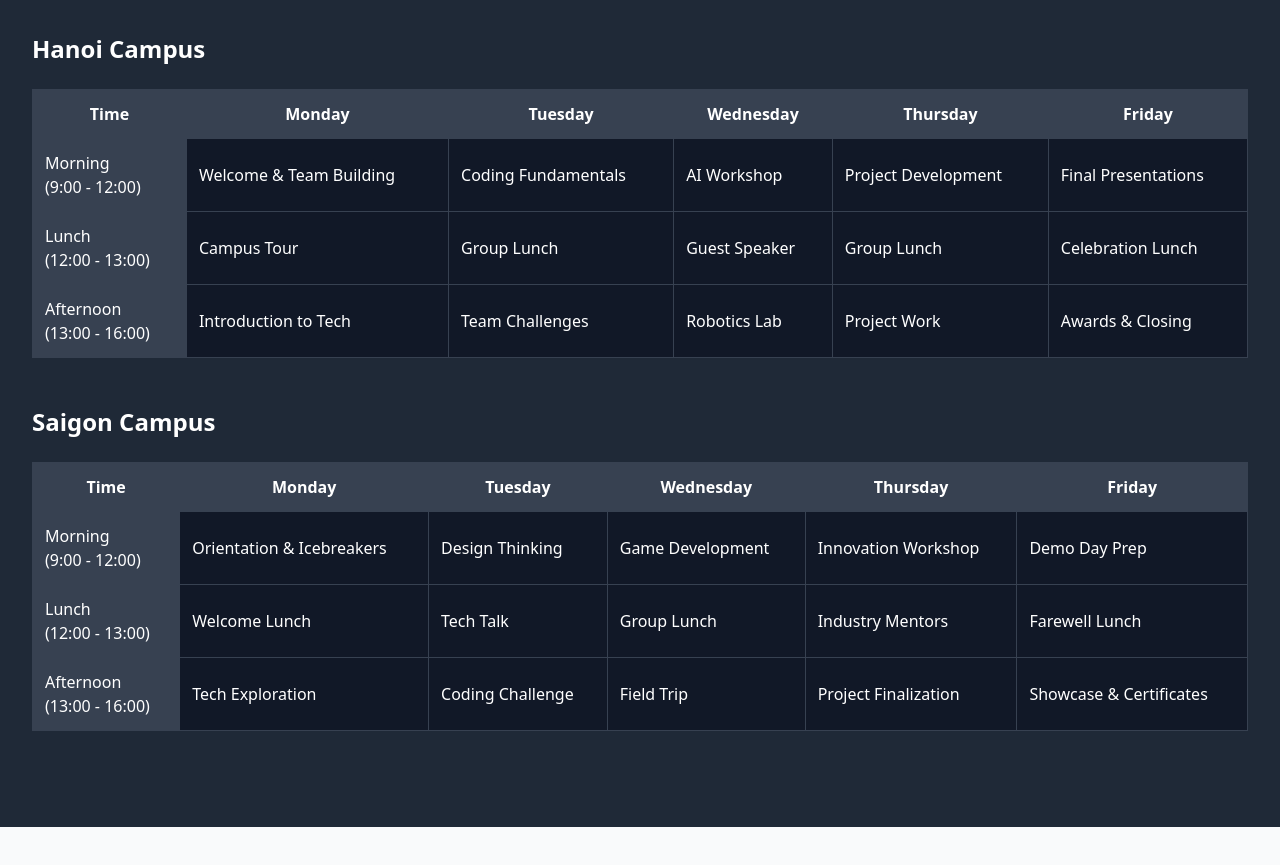
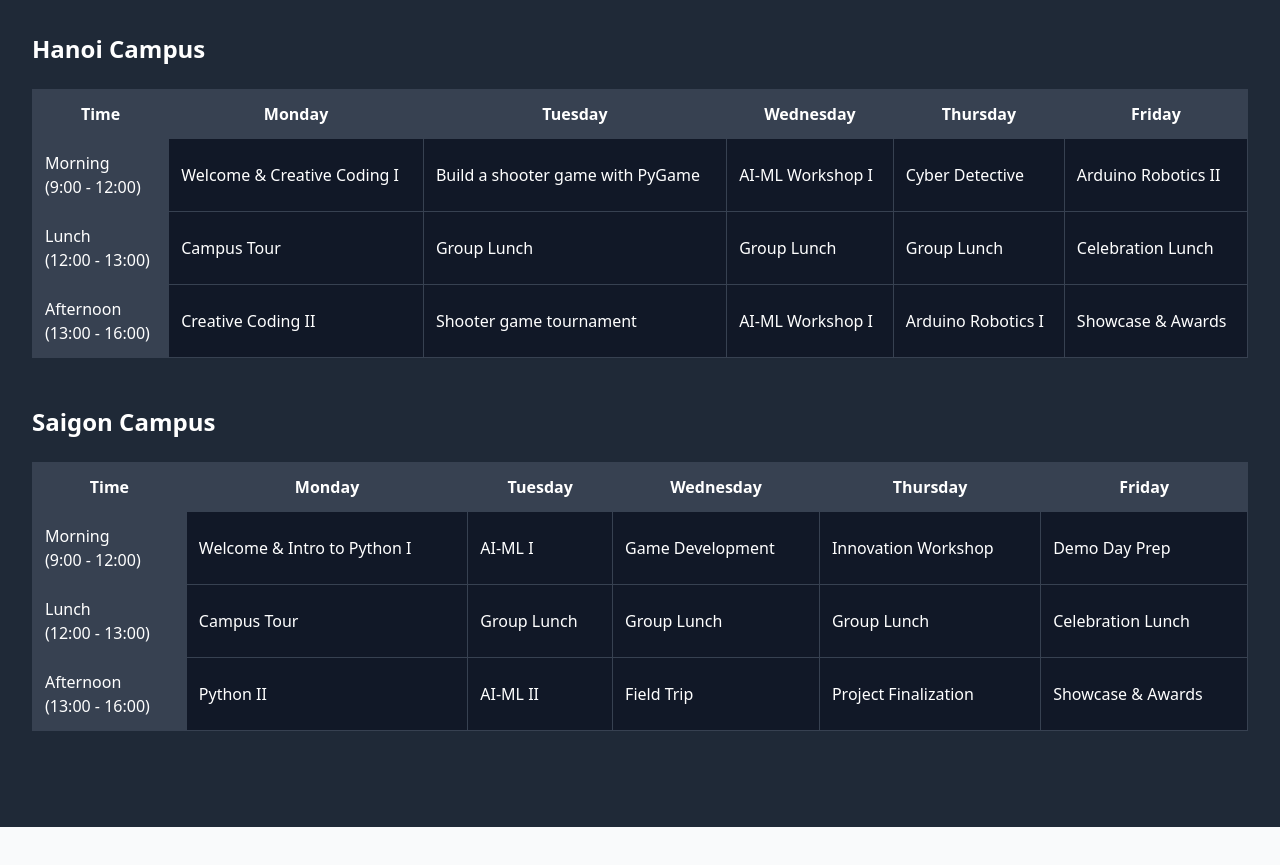
Before and after one commit to millecodex/FutureTechCamp, a Next.js app: page / in a window 1280 px wide. Shown: the part 2480-3345 px from the top of the page. Built offline with nearby package versions, Linux system fonts and the light colour scheme.

Commit message:
schedule

```diff
--- a/landing-page.tsx
+++ b/landing-page.tsx
@@ -265,11 +265,11 @@ export default function LandingPage() {
                       <br />
                       (9:00 - 12:00)
                     </td>
-                    <td className="border border-gray-700 p-3 bg-gray-900">Welcome & Team Building</td>
-                    <td className="border border-gray-700 p-3 bg-gray-900">Coding Fundamentals</td>
-                    <td className="border border-gray-700 p-3 bg-gray-900">AI Workshop</td>
-                    <td className="border border-gray-700 p-3 bg-gray-900">Project Development</td>
-                    <td className="border border-gray-700 p-3 bg-gray-900">Final Presentations</td>
+                    <td className="border border-gray-700 p-3 bg-gray-900">Welcome & Creative Coding I</td>
+                    <td className="border border-gray-700 p-3 bg-gray-900">Build a shooter game with PyGame </td>
+                    <td className="border border-gray-700 p-3 bg-gray-900">AI-ML Workshop I</td>
+                    <td className="border border-gray-700 p-3 bg-gray-900">Cyber Detective</td>
+                    <td className="border border-gray-700 p-3 bg-gray-900">Arduino Robotics II</td>
                   </tr>
                   <tr>
                     <td className="border border-gray-700 p-3 font-medium bg-gray-700">
@@ -279,7 +279,7 @@ export default function LandingPage() {
                     </td>
                     <td className="border border-gray-700 p-3 bg-gray-900">Campus Tour</td>
                     <td className="border border-gray-700 p-3 bg-gray-900">Group Lunch</td>
-                    <td className="border border-gray-700 p-3 bg-gray-900">Guest Speaker</td>
+                    <td className="border border-gray-700 p-3 bg-gray-900">Group Lunch</td>
                     <td className="border border-gray-700 p-3 bg-gray-900">Group Lunch</td>
                     <td className="border border-gray-700 p-3 bg-gray-900">Celebration Lunch</td>
                   </tr>
@@ -289,11 +289,11 @@ export default function LandingPage() {
                       <br />
                       (13:00 - 16:00)
                     </td>
-                    <td className="border border-gray-700 p-3 bg-gray-900">Introduction to Tech</td>
-                    <td className="border border-gray-700 p-3 bg-gray-900">Team Challenges</td>
-                    <td className="border border-gray-700 p-3 bg-gray-900">Robotics Lab</td>
-                    <td className="border border-gray-700 p-3 bg-gray-900">Project Work</td>
-                    <td className="border border-gray-700 p-3 bg-gray-900">Awards & Closing</td>
+                    <td className="border border-gray-700 p-3 bg-gray-900">Creative Coding II</td>
+                    <td className="border border-gray-700 p-3 bg-gray-900">Shooter game tournament</td>
+                    <td className="border border-gray-700 p-3 bg-gray-900">AI-ML Workshop I</td>
+                    <td className="border border-gray-700 p-3 bg-gray-900">Arduino Robotics I</td>
+                    <td className="border border-gray-700 p-3 bg-gray-900">Showcase & Awards</td>
                   </tr>
                 </tbody>
               </table>
@@ -322,8 +322,8 @@ export default function LandingPage() {
                       <br />
                       (9:00 - 12:00)
                     </td>
-                    <td className="border border-gray-700 p-3 bg-gray-900">Orientation & Icebreakers</td>
-                    <td className="border border-gray-700 p-3 bg-gray-900">Design Thinking</td>
+                    <td className="border border-gray-700 p-3 bg-gray-900">Welcome & Intro to Python I</td>
+                    <td className="border border-gray-700 p-3 bg-gray-900">AI-ML I</td>
                     <td className="border border-gray-700 p-3 bg-gray-900">Game Development</td>
                     <td className="border border-gray-700 p-3 bg-gray-900">Innovation Workshop</td>
                     <td className="border border-gray-700 p-3 bg-gray-900">Demo Day Prep</td>
@@ -334,11 +334,11 @@ export default function LandingPage() {
                       <br />
                       (12:00 - 13:00)
                     </td>
-                    <td className="border border-gray-700 p-3 bg-gray-900">Welcome Lunch</td>
-                    <td className="border border-gray-700 p-3 bg-gray-900">Tech Talk</td>
+                    <td className="border border-gray-700 p-3 bg-gray-900">Campus Tour</td>
                     <td className="border border-gray-700 p-3 bg-gray-900">Group Lunch</td>
-                    <td className="border border-gray-700 p-3 bg-gray-900">Industry Mentors</td>
-                    <td className="border border-gray-700 p-3 bg-gray-900">Farewell Lunch</td>
+                    <td className="border border-gray-700 p-3 bg-gray-900">Group Lunch</td>
+                    <td className="border border-gray-700 p-3 bg-gray-900">Group Lunch</td>
+                    <td className="border border-gray-700 p-3 bg-gray-900">Celebration Lunch</td>
                   </tr>
                   <tr>
                     <td className="border border-gray-700 p-3 font-medium bg-gray-700">
@@ -346,11 +346,11 @@ export default function LandingPage() {
                       <br />
                       (13:00 - 16:00)
                     </td>
-                    <td className="border border-gray-700 p-3 bg-gray-900">Tech Exploration</td>
-                    <td className="border border-gray-700 p-3 bg-gray-900">Coding Challenge</td>
+                    <td className="border border-gray-700 p-3 bg-gray-900">Python II</td>
+                    <td className="border border-gray-700 p-3 bg-gray-900">AI-ML II</td>
                     <td className="border border-gray-700 p-3 bg-gray-900">Field Trip</td>
                     <td className="border border-gray-700 p-3 bg-gray-900">Project Finalization</td>
-                    <td className="border border-gray-700 p-3 bg-gray-900">Showcase & Certificates</td>
+                    <td className="border border-gray-700 p-3 bg-gray-900">Showcase & Awards</td>
                   </tr>
                 </tbody>
               </table>
```
